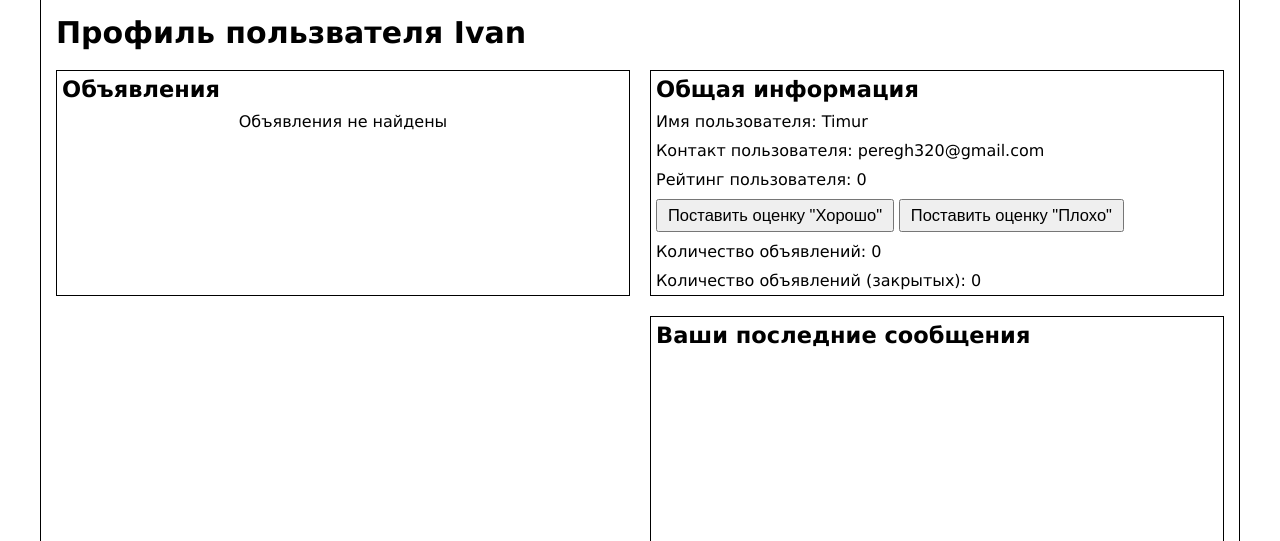
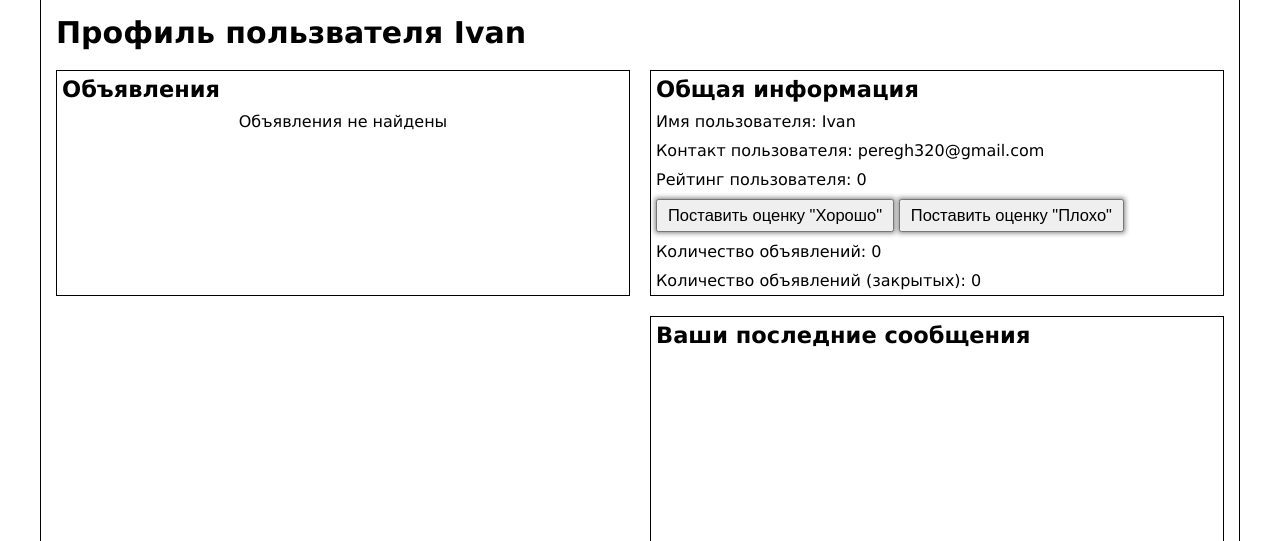
Before and after one commit to PereverzevIvan/course-work-timur, a Django app: page /author_profile/3 in a window 1280 px wide. Shown: the part 51-592 px from the top of the page. Run offline with Django 4.2, Linux system fonts and the light colour scheme; a user stored in the database is signed in; data comes from the database, SQL or seed files in the repository; both versions use the stored data as it was after the commit.

Commit message:
Исправлены ошибки отображения в профиле пользователя

```diff
--- a/automobiles/mainApp/templates/author_profile.html
+++ b/automobiles/mainApp/templates/author_profile.html
@@ -51,6 +51,10 @@
         align-self: center;
         object-fit: cover;
     }
+
+    .btn {
+        box-shadow: 0 0 5px 1px gray;
+    }
 </style>
 {% endblock additional_styles %}
 {% block content %}
@@ -80,15 +84,20 @@
         <div class="info wrapper">
             <h2>Общая информация</h2>
             <div class="list wrapper">
-                <p class="common-text">Имя пользователя: {{ user }}</p>
-                <p class="common-text">Контакт пользователя: {{ user.email }}</p>
+                <p class="common-text">Имя пользователя: {{ author }}</p>
+                <p class="common-text">Контакт пользователя: {{ author.email }}</p>
                 <p class="common-text">Рейтинг пользователя: 0</p>
+                {% if user.id != author.id %}
                 <div class="button-box">
                     <button class="btn">Поставить оценку "Хорошо"</button>
                     <button class="btn">Поставить оценку "Плохо"</button>
                 </div>
+                {% endif %}
                 <p class="common-text">Количество объявлений: 0</p>
                 <p class="common-text">Количество объявлений (закрытых): 0</p>
+                {% if user.id == author.id %}
+                <a href="{% url 'users:logout' %}" class="btn">Выйти из профиля</a>
+                {% endif %}
             </div>
         </div>
         <div class="messages wrapper" style="grid-column: 2;">
--- a/automobiles/mainApp/templates/base.html
+++ b/automobiles/mainApp/templates/base.html
@@ -35,7 +35,7 @@
                         </li>
                     {% else %}
                         <li class="menu__item">
-                            <a class="menu__link" href="{% url 'users:logout' %}">{{ user }}</a>
+                            <a class="menu__link" href="{% url 'mainApp:author_profile' user.id %}">{{ user }}</a>
                         </li>
                     {% endif %}
                 </ul>
```
Also changed, not shown: automobiles/db.sqlite3.
